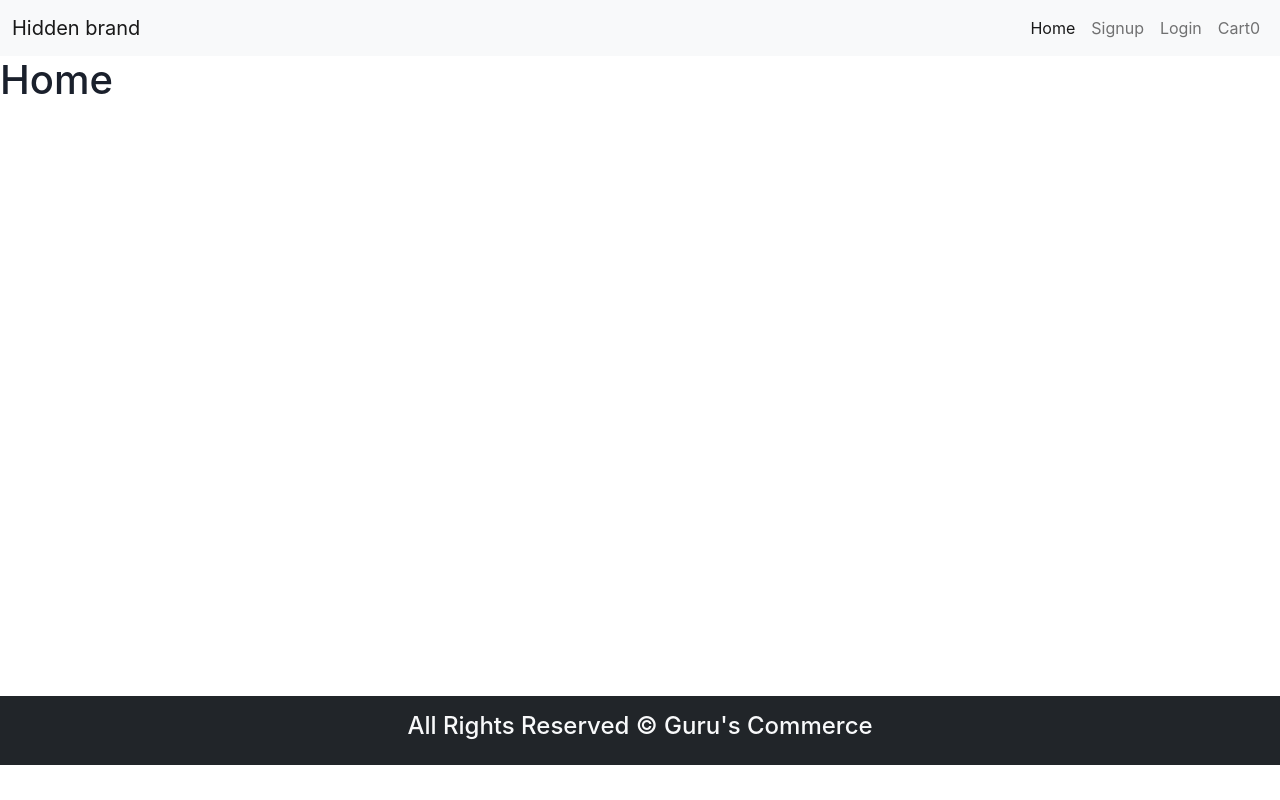
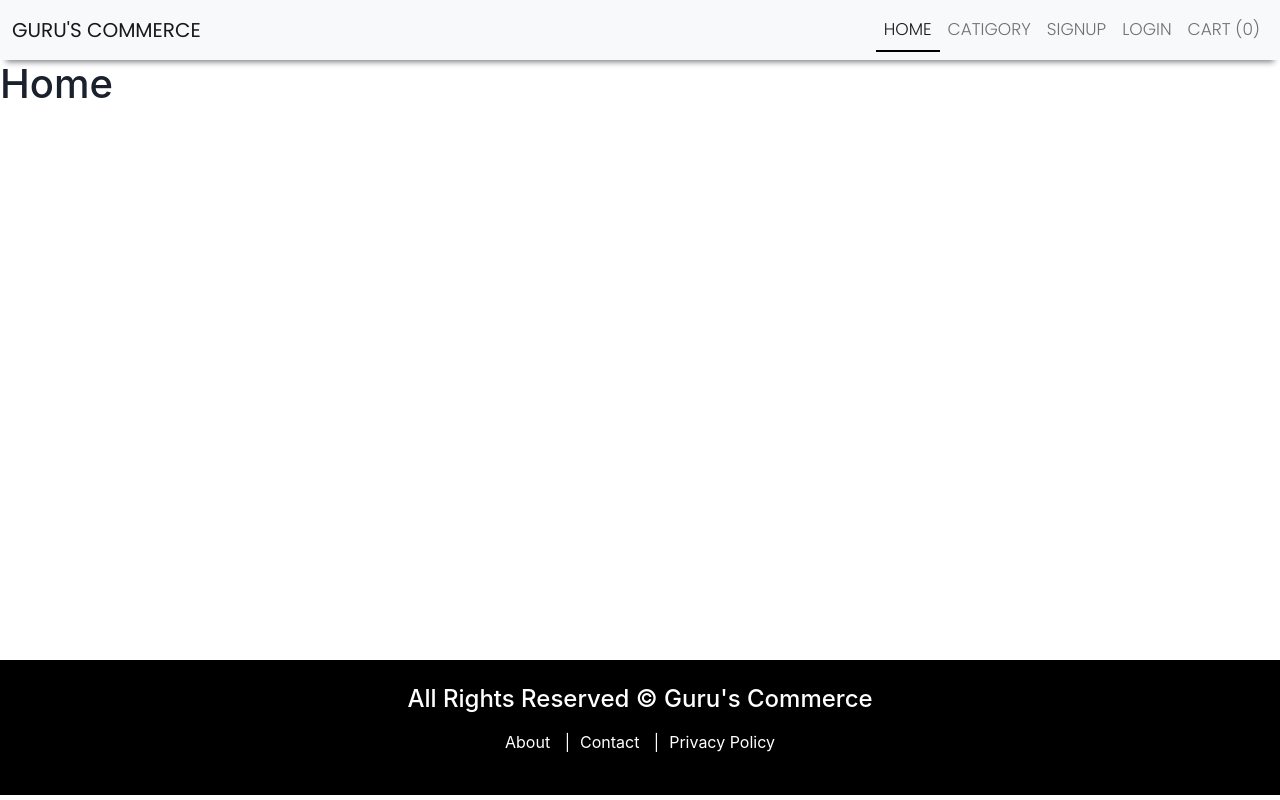
Before and after one commit to Guruprasad3n/NewEcommerce, a React (Vite) app in the folder Frontend/: page / in a window 1280 px wide. Built offline with nearby package versions, Linux system fonts and the light colour scheme.

Commit message:
Ecommerce

```diff
--- a/Frontend/src/Components/Layout/Footer.jsx
+++ b/Frontend/src/Components/Layout/Footer.jsx
@@ -1,11 +1,18 @@
 import React from "react";
+import { Link } from "react-router-dom";
 function Footer() {
   return (
     <>
-      <div className="bg-dark text-light p-3">
+      <div className="footer">
         <h4 className="text-center">
           All Rights Reserved &copy; Guru's Commerce{" "}
         </h4>
+
+        <p className="className text-center mt-3 ">
+          <Link to="/about">About</Link> |
+          <Link to="/contact">Contact</Link> |
+          <Link to="/policy">Privacy Policy</Link>
+        </p>
       </div>
     </>
   );
--- a/Frontend/src/Components/Layout/Layout.jsx
+++ b/Frontend/src/Components/Layout/Layout.jsx
@@ -5,7 +5,7 @@ function Layout({ children }) {
   return (
     <>
       <Navbar />
-      <main style={{minHeight:"80vh"}} >{children}</main>
+      <main style={{minHeight:"75vh"}} >{children}</main>
       <Footer />
     </>
   );
--- a/Frontend/src/Components/Layout/Navbar.jsx
+++ b/Frontend/src/Components/Layout/Navbar.jsx
@@ -1,5 +1,5 @@
 import React from "react";
-import { NavLink } from "react-router-dom";
+import { NavLink, Link } from "react-router-dom";
 function Navbar() {
   return (
     <>
@@ -9,10 +9,13 @@ function Navbar() {
       <span className="navbar-toggler-icon" />
     </button>
     <div className="collapse navbar-collapse" id="navbarTogglerDemo01">
-      <NavLink className="navbar-brand" to="#">Hidden brand</NavLink>
+      <Link className="navbar-brand" to="/">Guru's Commerce</Link>
       <ul className="navbar-nav ms-auto mb-2 mb-lg-0">
         <li className="nav-item">
-          <NavLink className="nav-link active" aria-current="page" to="/">Home</NavLink>
+          <NavLink className="nav-link "  to="/">Home</NavLink>
+        </li>
+        <li className="nav-item">
+          <NavLink className="nav-link "  to="/catigory">Catigory</NavLink>
         </li>
         <li className="nav-item">
           <NavLink className="nav-link" to="/register">Signup</NavLink>
@@ -21,7 +24,7 @@ function Navbar() {
           <NavLink className="nav-link" to="/login">Login</NavLink>
         </li>
         <li className="nav-item">
-          <NavLink className="nav-link" to="/cart">Cart{0}</NavLink>
+          <NavLink className="nav-link" to="/cart">Cart (0)</NavLink>
         </li>
       </ul>
 
--- a/Frontend/src/index.css
+++ b/Frontend/src/index.css
@@ -9,73 +9,36 @@
 
 /* font-family: 'Poppins', sans-serif; */
 
-/* :root {
-  font-family: Inter, system-ui, Avenir, Helvetica, Arial, sans-serif;
-  line-height: 1.5;
-  font-weight: 400;
-
-  color-scheme: light dark;
-  color: rgba(255, 255, 255, 0.87);
-  background-color: #242424;
-
-  font-synthesis: none;
-  text-rendering: optimizeLegibility;
-  -webkit-font-smoothing: antialiased;
-  -moz-osx-font-smoothing: grayscale;
-  -webkit-text-size-adjust: 100%;
+/* Navbar */
+.navbar {
+  font-family: "Poppins", sans-serif;
+  font-size: 17px;
+  line-height: 26px;
+  text-transform: uppercase;
+  box-shadow: 0 8px 6px -6px grey;
+  --webkit-box-shadow: 0 8px 6px -6px grey;
+  border-bottom: 0px solid grey;
+}
+.nav-link {
+  font-weight: 300 !important;
+}
+.active {
+  border-bottom: 2px solid black;
+}
+.footer {
+  color: rgb(255, 255, 255);
+  background: #000000;
+  background: -webkit-linear-gradient(to right, #434343, #000000);
+  background: linear-gradient(to right #434343 #000000);
+  padding: 25px;
+}
+.footer a{
+ text-decoration: none;
+ color: white;
+ padding: 10px;
 }
 
-
-a {
-  font-weight: 500;
-  color: #646cff;
-  text-decoration: inherit;
+.footer a:hover{
+color: wheat;
+  border-bottom: 1.5px solid white;
 }
-a:hover {
-  color: #535bf2;
-}
-
-body {
-  margin: 0;
-  display: flex;
-  place-items: center;
-  min-width: 320px;
-  min-height: 100vh;
-}
-
-h1 {
-  font-size: 3.2em;
-  line-height: 1.1;
-}
-
-button {
-  border-radius: 8px;
-  border: 1px solid transparent;
-  padding: 0.6em 1.2em;
-  font-size: 1em;
-  font-weight: 500;
-  font-family: inherit;
-  background-color: #1a1a1a;
-  cursor: pointer;
-  transition: border-color 0.25s;
-}
-button:hover {
-  border-color: #646cff;
-}
-button:focus,
-button:focus-visible {
-  outline: 4px auto -webkit-focus-ring-color;
-}
-
-@media (prefers-color-scheme: light) {
-  :root {
-    color: #213547;
-    background-color: #ffffff;
-  }
-  a:hover {
-    color: #747bff;
-  }
-  button {
-    background-color: #f9f9f9;
-  }
-} */
```
